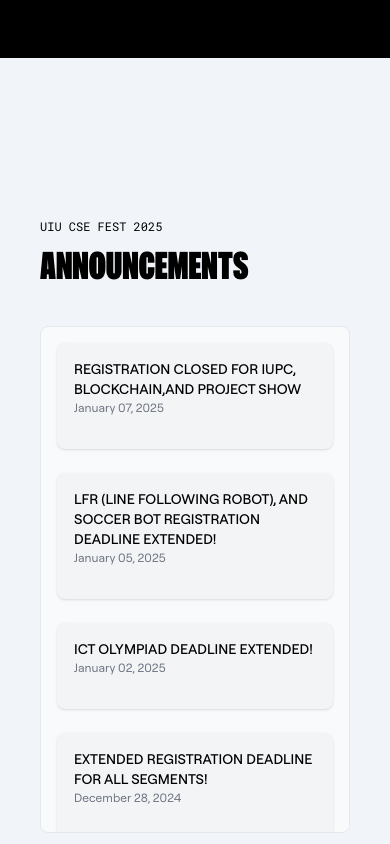
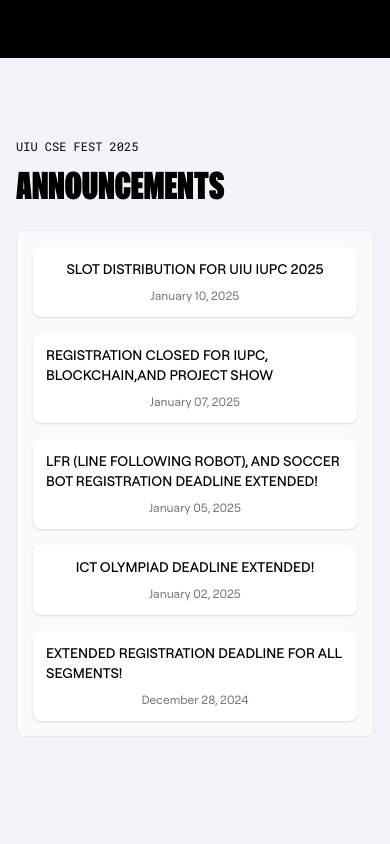
Before and after one commit to RuntimeError30/UIU-CSE-FEST-2025-Final-Repository, a React (Vite) app: page / in a window 390 px wide. Shown: the part 5340-6184 px from the top of the page. Built offline with nearby package versions, Linux system fonts and the light colour scheme; a web font is replaced by a local one.

Commit message:
add a member

```diff
--- a/src/components/Announcements.jsx
+++ b/src/components/Announcements.jsx
@@ -1,4 +1,5 @@
-import { useState } from "react";
+
+  import  { useState } from "react";
 
   const Announcements = () => {
     const [activeIndex, setActiveIndex] = useState(null);
@@ -83,109 +84,93 @@
         details: "Registration for IUPC, Blockchain,and  Project Show is now closed.",
         link: ""
       }
+      ,
+      {
+        id: 10,
+        title: "Slot Distribution for UIU IUPC 2025",
+        date: "January 10, 2025",
+        details: "UIU CSE FEST 2025 proudly presents the slot distribution for UIU IUPC 2025, a premier programming event celebrating excellence and competition among universities nationwide. Distribution Details: The slot distribution is determined based on the performance of universities in national programming contests in Bangladesh during 2024 and 2025.\n\n🔹 Weightage:\nICPC performance: 1/3\nPerformance in the last six IUPCs: 2/3\n\n🔹 Point Calculation: Follows the methodology outlined in this repository: [Link: https://github.com/ir-rafio/IUPC-CGPA]\n\n🔹 Rating Function: Designed by MD Irfanur Rahman Rafio, Lecturer, CSE, UIU, and his collaborator Abdullah Abrar [Codeforces: https://codeforces.com/profile/lelbaba].\n\n🔹 Slot Allocation: The allocation ensures no negative correlation between the number of slots and the CGPA of any two universities unless a university registers fewer teams than its entitlement.\n\nLink - https://drive.google.com/file/d/1c_SNt1H1YkurzcUUDyPF9IyMhFVTbKTq/view?fbclid=IwZXh0bgNhZW0CMTAAAR2Hy84BEMFndOE8Y4e6BpzQU_E24drSPuZIUxjgXbcc6Q27V3aLqfPrj6s_aem_SVKKKaLC0ar2Qz9krrqNjg\n\nPlease refer to the attached document for a comprehensive breakdown of slot allocations for your university.",
+        link: ""
+      }
 
     ];
 
-  const reorderedAnnouncements = [
-    announcements.find((announcement) => announcement.id === 9),
-    announcements.find((announcement) => announcement.id === 8),
-    announcements.find((announcement) => announcement.id === 7),
-    announcements.find((announcement) => announcement.id === 6),
-    announcements.find((announcement) => announcement.id === 5),
-    announcements.find((announcement) => announcement.id === 4),
-    announcements.find((announcement) => announcement.id === 3),
-    announcements.find((announcement) => announcement.id === 2),
-    announcements.find((announcement) => announcement.id === 1),
-  ];
+
+
+  const sortedAnnouncements = announcements.sort((a, b) => new Date(b.date) - new Date(a.date));
 
   const toggleDropdown = (index) => {
     setActiveIndex(index === activeIndex ? null : index);
   };
 
+  const formatTextWithLinks = (text) => {
+    const urlPattern = /(https?:\/\/[^\s]+)/g;
+    return text.split(urlPattern).map((part, index) =>
+      urlPattern.test(part) ? (
+        <a
+          key={index}
+          href={part}
+          target="_blank"
+          rel="noopener noreferrer"
+          className="text-[#ff4701] hover:text-[#e64001] underline"
+        >
+          {part}
+        </a>
+      ) : (
+        part
+      )
+    );
+  };
+
   return (
-    <div
-    id="announcements"
-    className="w-full px-10 mt-40 min-h-screen font-robert-regular"
-  >
+    <div className="w-full px-4 md:px-10 mt-20 min-h-screen font-robert-regular" id="announcements">
       <div className="text-start">
         <h1 className="font-general text-xs mb-3">UIU CSE FEST 2025</h1>
-      <h1 className="bento-title special-font text-4xl">Announcements</h1>
+        <h1 className="bento-title special-font text-3xl md:text-4xl">Announcements</h1>
       </div>
 
-    <div
-      className="mt-10 space-y-6 h-[60vh] overflow-y-auto rounded-lg p-4 md:p-8 border bg-gray-50 custom-scrollbar"
-    >
-      {reorderedAnnouncements.map((announcement, index) => (
+      <div className="mt-6 space-y-4 h-[60vh] md:h-[70vh] overflow-y-auto rounded-lg p-4 bg-gray-50 border custom-scrollbar">
+        {sortedAnnouncements.map((announcement, index) => (
           <div
             key={announcement.id}
-          className="p-4 bg-gray-100 rounded-lg shadow hover:shadow-lg transition-all border border-transparent hover:border-[#ff4701]"
+            className="p-3 bg-white rounded-lg shadow hover:shadow-lg transition-all border border-transparent hover:border-[#ff4701]"
           >
-          <div
-            className="md:flex items-center justify-between cursor-pointer"
-            onClick={() => toggleDropdown(index)}
-          >
-            <h1 className="font-robert-medium uppercase text-sm">
-              {announcement.title}
-            </h1>
+            <div className="flex flex-col md:flex-row space-y-2 justify-between items-center cursor-pointer" onClick={() => toggleDropdown(index)}>
+              <h1 className="font-robert-medium uppercase text-sm text-black">{announcement.title}</h1>
               <h1 className="text-xs text-gray-500">{announcement.date}</h1>
             </div>
 
             <div
-            className={`transition-all overflow-hidden ${
-              activeIndex === index ? 'max-h-screen p-3' : 'max-h-0 p-0'
-            } bg-gray-50 border-l-4 border-[#ff4701] rounded mt-4`}
+              className={`transition-all overflow-hidden ${activeIndex === index ? 'mt-3' : 'max-h-0'} bg-gray-100 border-l-4 border-[#ff4701] rounded`}
             >
               {activeIndex === index && (
-              <>
-                <p className="text-sm text-gray-700 whitespace-pre-line">
-                  {announcement.details}
+                <div className="p-3">
+                  <p className="text-sm text-gray-600 whitespace-pre-wrap break-words">
+                    {formatTextWithLinks(announcement.details)}
                   </p>
-                {announcement.id !== 3 &&
-                  announcement.id !== 4 &&
-                  announcement.id !== 5 &&
-                  announcement.id !== 6 &&
-                  announcement.id !== 7 &&
-                  announcement.id !== 8 &&
-                  announcement.id !== 9 && (
+                  {announcement.link && (
                     <a
                       href={announcement.link}
                       target="_blank"
                       rel="noopener noreferrer"
-                      className="text-[#ff4701] hover:text-[#e64001] text-sm underline"
+                      className="text-[#ff4701] hover:text-[#e64001] text-sm underline mt-2 block"
                     >
                       Learn More
                     </a>
                   )}
-              </>
+                </div>
               )}
             </div>
           </div>
         ))}
       </div>
-
-    <style >{`
-      /* Targeting WebKit-based browsers */
-      .custom-scrollbar::-webkit-scrollbar {
-        width: 1px;
-      }
-      .custom-scrollbar::-webkit-scrollbar-track {
-        background: #f0f0f0;
-      }
-      .custom-scrollbar::-webkit-scrollbar-thumb {
-        background: #ff4701;
-        border-radius: 10px;
-      }
-
-      /* For Firefox */
-      .custom-scrollbar {
-        scrollbar-width: thin;
-        scrollbar-color: #ff4701 #f0f0f0;
-      }
-    `}</style>
     </div>
+  );
 
 
-  );
+
+
 };
 
+
 export default Announcements;
--- a/src/components/Gratitude.jsx
+++ b/src/components/Gratitude.jsx
@@ -278,15 +278,7 @@
                 imageSrc="/img/shudipto.jpg"
               />
             </div>
-            {/* <div ref={(el) => (sections.current[15] = el)}>
-              <TeamMember
-                name="S. M. Saraban Tohura"
-                link={`www.linkedin.com/in/saraban-tohura`}
-                role="Media & Communication Member"
-                subRole="Secretary of PR, UIU Robotics Club"
-                imageSrc="/img/sraban.jpg"
-              />
-            </div> */}
+
 
 
 
@@ -294,7 +286,7 @@
         </section>
         <section className="mb-16">
           <h2 className="font-zentry text-3xl font-bold text-center mb-8 text-orange-500">Outreach and Engagement Team</h2>
-          <div className="grid grid-cols-1 md:grid-cols-3 lg:grid-cols-5  gap-8">
+          <div className="grid grid-cols-1 md:grid-cols-3 lg:grid-cols-4  gap-8">
             <div ref={(el) => (sections.current[15] = el)}>
               <TeamMember
                 name="Samiul Haque Rudra"
@@ -388,6 +380,15 @@
                 imageSrc="/img/borsha.jpg"
               />
             </div>
+            <div ref={(el) => (sections.current[25] = el)}>
+              <TeamMember
+                name="S. M. Saraban Tohura Prokrity"
+                link={`https://www.linkedin.com/in/saraban-tohura`}
+                role="Outreach and Engagement Member"
+                subRole="Secretary of PR, UIU Robotics Club"
+                imageSrc="/img/sraban.jpg"
+              />
+            </div>
           </div>
         </section>
 
@@ -395,7 +396,7 @@
         <section className="mb-16">
           <h2 className="font-zentry text-3xl font-bold text-center mb-8 text-orange-500"> Event & Logistic Team</h2>
           <div className="grid grid-cols-1 md:grid-cols-3 lg:grid-cols-5  gap-8">
-            <div ref={(el) => (sections.current[25] = el)}>
+            <div ref={(el) => (sections.current[26] = el)}>
               <TeamMember
                 name="Md. Zahidul Islam Tomal"
                 link={`https://www.facebook.com/`}
@@ -405,7 +406,7 @@
               />
             </div>
 
-            <div ref={(el) => (sections.current[26] = el)}>
+            <div ref={(el) => (sections.current[27] = el)}>
               <TeamMember
                 name="Ahmed Muniamel Muntakim Hossain"
                 link={`https://www.facebook.com/`}
@@ -414,7 +415,7 @@
                 imageSrc="/img/ahmed-Munaimel.jpg"
               />
             </div>
-            <div ref={(el) => (sections.current[27] = el)}>
+            <div ref={(el) => (sections.current[28] = el)}>
               <TeamMember
                 name="Hamim"
                 link={`https://www.facebook.com/`}
@@ -423,7 +424,7 @@
                 imageSrc="/img/hamim.jpeg"
               />
             </div>
-            <div ref={(el) => (sections.current[28] = el)}>
+            <div ref={(el) => (sections.current[29] = el)}>
               <TeamMember
                 name="Sharmin Sultana Liza"
                 link={`https://www.facebook.com/`}
@@ -432,7 +433,7 @@
                 imageSrc="/img/liza.jpg"
               />
             </div>
-            <div ref={(el) => (sections.current[29] = el)}>
+            <div ref={(el) => (sections.current[30] = el)}>
               <TeamMember
                 name="Nahiyan Ahmed"
                 link={`https://www.facebook.com/`}
@@ -442,7 +443,7 @@
               />
             </div>
 
-            <div ref={(el) => (sections.current[30] = el)}>
+            <div ref={(el) => (sections.current[31] = el)}>
               <TeamMember
                 name="Omayer Islam"
                 link={`https://www.facebook.com/omayer.isl`}
@@ -451,7 +452,7 @@
                 imageSrc="/img/omayer.jpg"
               />
             </div>
-            <div ref={(el) => (sections.current[31] = el)}>
+            <div ref={(el) => (sections.current[32] = el)}>
               <TeamMember
                 name="Md.Golam Alahi Mim"
                 link={`https://www.facebook.com/`}
@@ -460,7 +461,7 @@
                 imageSrc="/img/md-golam-alahi.jpg"
               />
             </div>
-            <div ref={(el) => (sections.current[32] = el)}>
+            <div ref={(el) => (sections.current[33] = el)}>
               <TeamMember
                 name="MAHARAB HOSSAIN"
                 link={`https://www.facebook.com/`}
@@ -469,7 +470,7 @@
                 imageSrc="/img/maharab.jpg"
               />
             </div>
-            <div ref={(el) => (sections.current[33] = el)}>
+            <div ref={(el) => (sections.current[34] = el)}>
               <TeamMember
                 name="Mahmudul Hasan Abir"
                 link={`https://www.facebook.com/`}
@@ -478,7 +479,7 @@
                 imageSrc="/img/Mahmudul-Hasan-abir.jpg"
               />
             </div>
-            <div ref={(el) => (sections.current[34] = el)}>
+            <div ref={(el) => (sections.current[35] = el)}>
               <TeamMember
                 name="Radwanul Islam Nayeem"
                 link={`https://www.facebook.com/`}
@@ -487,7 +488,7 @@
                 imageSrc="/img/radwanul-islam-nayeem.jpg"
               />
             </div>
-            <div ref={(el) => (sections.current[35] = el)}>
+            <div ref={(el) => (sections.current[36] = el)}>
               <TeamMember
                 name="Md. Ammar Hossain"
                 link={`https://www.facebook.com/`}
@@ -496,7 +497,7 @@
                 imageSrc="/img/ammar.jpg"
               />
             </div>
-            <div ref={(el) => (sections.current[36] = el)}>
+            <div ref={(el) => (sections.current[37] = el)}>
               <TeamMember
                 name="Md Khaled Hasan Milu"
                 link={`https://www.facebook.com/`}
@@ -505,7 +506,7 @@
                 imageSrc="/img/khaled-hasan-milu.png"
               />
             </div>
-            <div ref={(el) => (sections.current[37] = el)}>
+            <div ref={(el) => (sections.current[38] = el)}>
               <TeamMember
                 name="Tanjila Tafrim Priyonta"
                 link={`https://www.facebook.com/`}
@@ -514,7 +515,7 @@
                 imageSrc="/img/tanjila-tafrim-priyonti.jpeg"
               />
             </div>
-            <div ref={(el) => (sections.current[38] = el)}>
+            <div ref={(el) => (sections.current[39] = el)}>
               <TeamMember
                 name="Atkia Fayrose Prity"
                 link={`https://www.facebook.com/`}
@@ -524,7 +525,7 @@
               />
             </div>
 
-            <div ref={(el) => (sections.current[39] = el)}>
+            <div ref={(el) => (sections.current[40] = el)}>
               <TeamMember
                 name="Sumiya Akter Subarna"
                 link={`https://www.facebook.com/`}
```
Also changed, not shown: public/img/sraban.jpg. Lines whose indentation alone changed are shown as unchanged.
